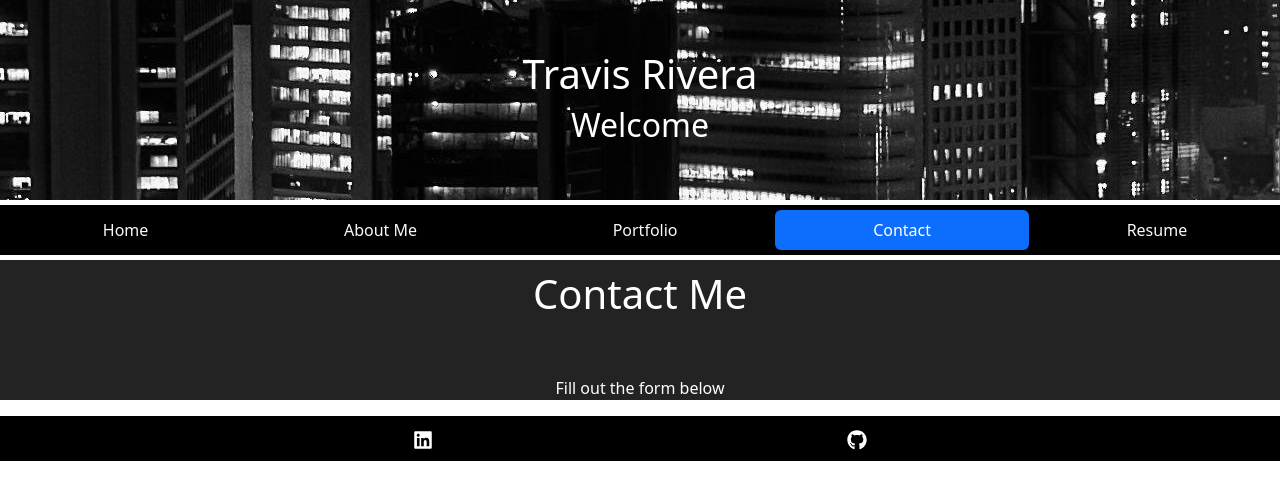
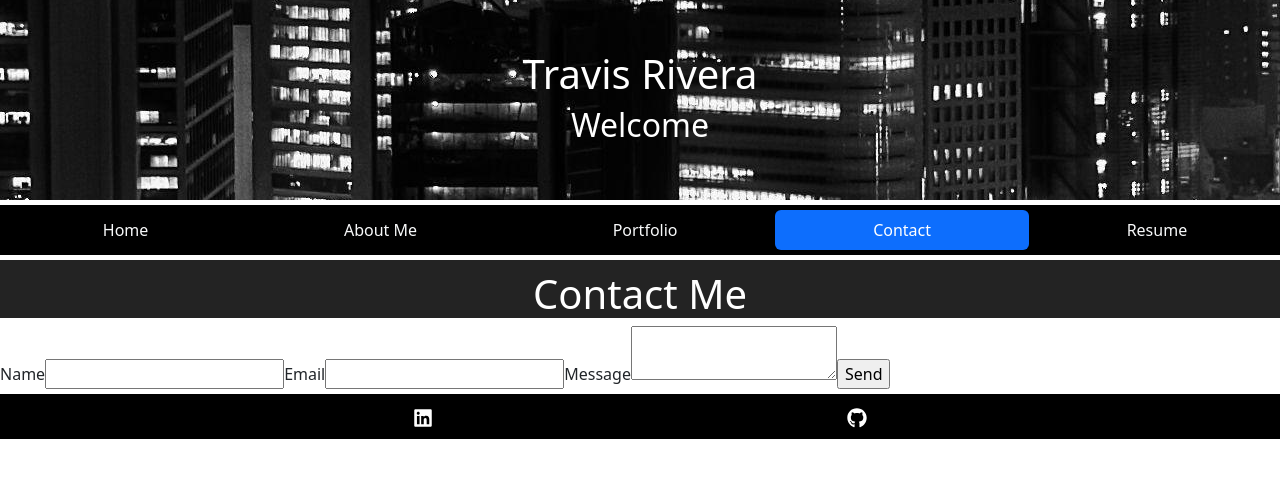
Before and after one commit to Travis3214/My-Portfolio, a React (Vite) app: page /Contact in a window 1280 px wide. Shown: the top 500 px of the page. Built offline with nearby package versions, Linux system fonts and the light colour scheme.

Commit message:
added email JS and created contact form

```diff
--- a/package.json
+++ b/package.json
@@ -11,6 +11,7 @@
     "preview": "vite preview"
   },
   "dependencies": {
+    "@emailjs/browser": "^3.11.0",
     "axios": "^1.3.5",
     "bootstrap": "^5.2.3",
     "react": "^18.2.0",
--- /dev/null
+++ b/src/components/ContactForm.jsx
@@ -0,0 +1,29 @@
+import React, { useRef } from 'react';
+import emailjs from '@emailjs/browser';
+
+export const ContactForm = () => {
+  const form = useRef();
+
+  const sendEmail = (e) => {
+    e.preventDefault();
+
+    emailjs.sendForm('service_1fvjwbn', 'template_9scoa1k', form.current, 'Aha9W_unsHYs8MZtT')
+      .then((result) => {
+          console.log(result.text);
+      }, (error) => {
+          console.log(error.text);
+      });
+  };
+
+  return (
+    <form ref={form} onSubmit={sendEmail}>
+      <label>Name</label>
+      <input type="text" name="from_name" />
+      <label>Email</label>
+      <input type="email" name="from_email" />
+      <label>Message</label>
+      <textarea name="message" />
+      <input type="submit" value="Send" />
+    </form>
+  );
+};
--- a/src/pages/Contact.jsx
+++ b/src/pages/Contact.jsx
@@ -1,10 +1,10 @@
+import { ContactForm } from "../components/ContactForm";
+
 export default function Contact() {
     return (
-      <div className="portfolio">
-        <h1>Contact Me</h1>
-        <p className="contact">
-         Fill out the form below
-        </p>
-      </div>
+      <>
+        <h1 className="portfolio">Contact Me</h1>
+        <ContactForm />
+      </>
     );
   }
```
Also changed, not shown: 1 other file (tests, documents, lock files or other folders).
